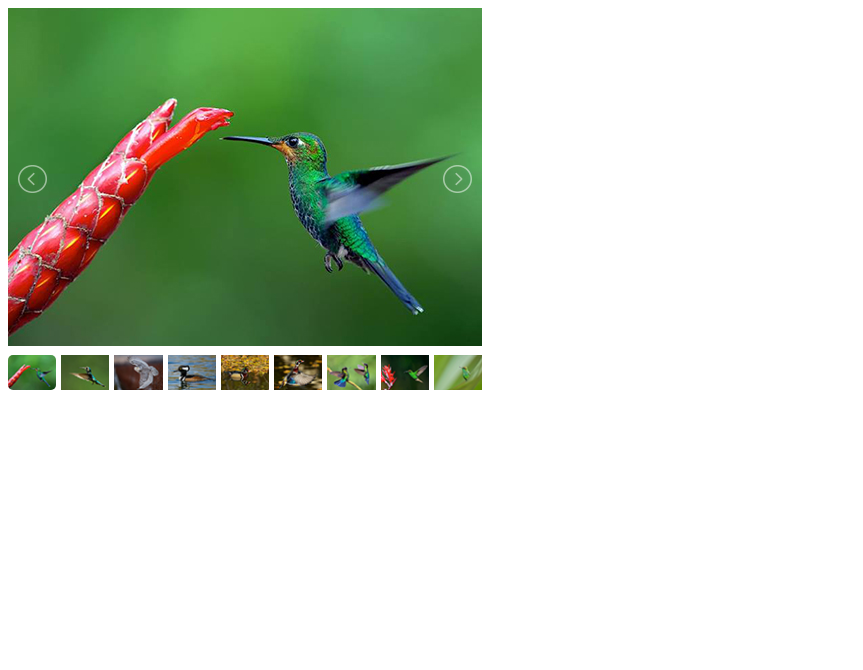
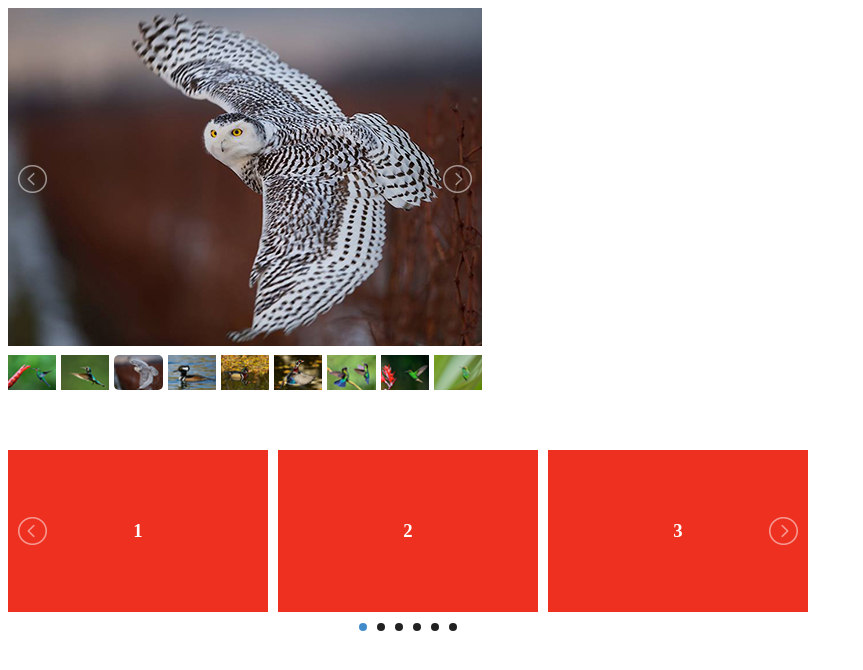
Before and after one commit to sachinchoolur/lightslider, a website: page demo/index.html in a window 1280 px wide. Shown: the whole page, without its empty margins (0-863 px from the left). Drawn offline with nearby package versions, Linux system fonts and the light colour scheme.

Commit message:
Restored original demo

```diff
--- a/demo/index.html
+++ b/demo/index.html
@@ -42,7 +42,7 @@
                 thumbItem:9,
                 slideMargin: 0,
                 speed:500,
-                keyPress: true,
+                auto:true,
                 loop:true,
                 onSliderLoad: function() {
                     $('#image-gallery').removeClass('cS-hidden');
@@ -104,5 +104,28 @@
                 </ul>
             </div>
         </div>
+        <div class="item">
+            <ul id="content-slider" class="content-slider">
+                <li>
+                    <h3>1</h3>
+                </li>
+                <li>
+                    <h3>2</h3>
+                </li>
+                <li>
+                    <h3>3</h3>
+                </li>
+                <li>
+                    <h3>4</h3>
+                </li>
+                <li>
+                    <h3>5</h3>
+                </li>
+                <li>
+                    <h3>6</h3>
+                </li>
+            </ul>
+        </div>
+
     </div>
 </body>
```
